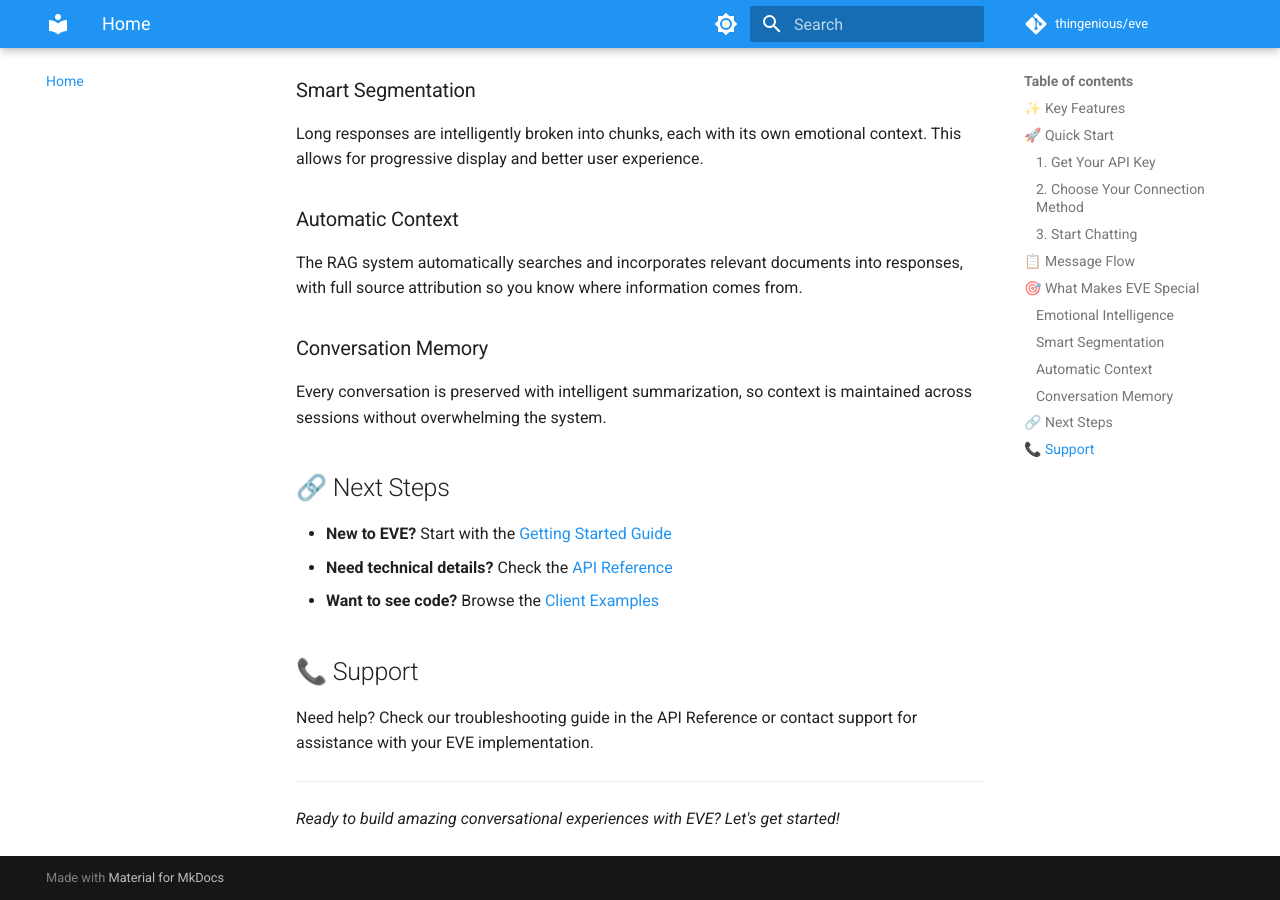
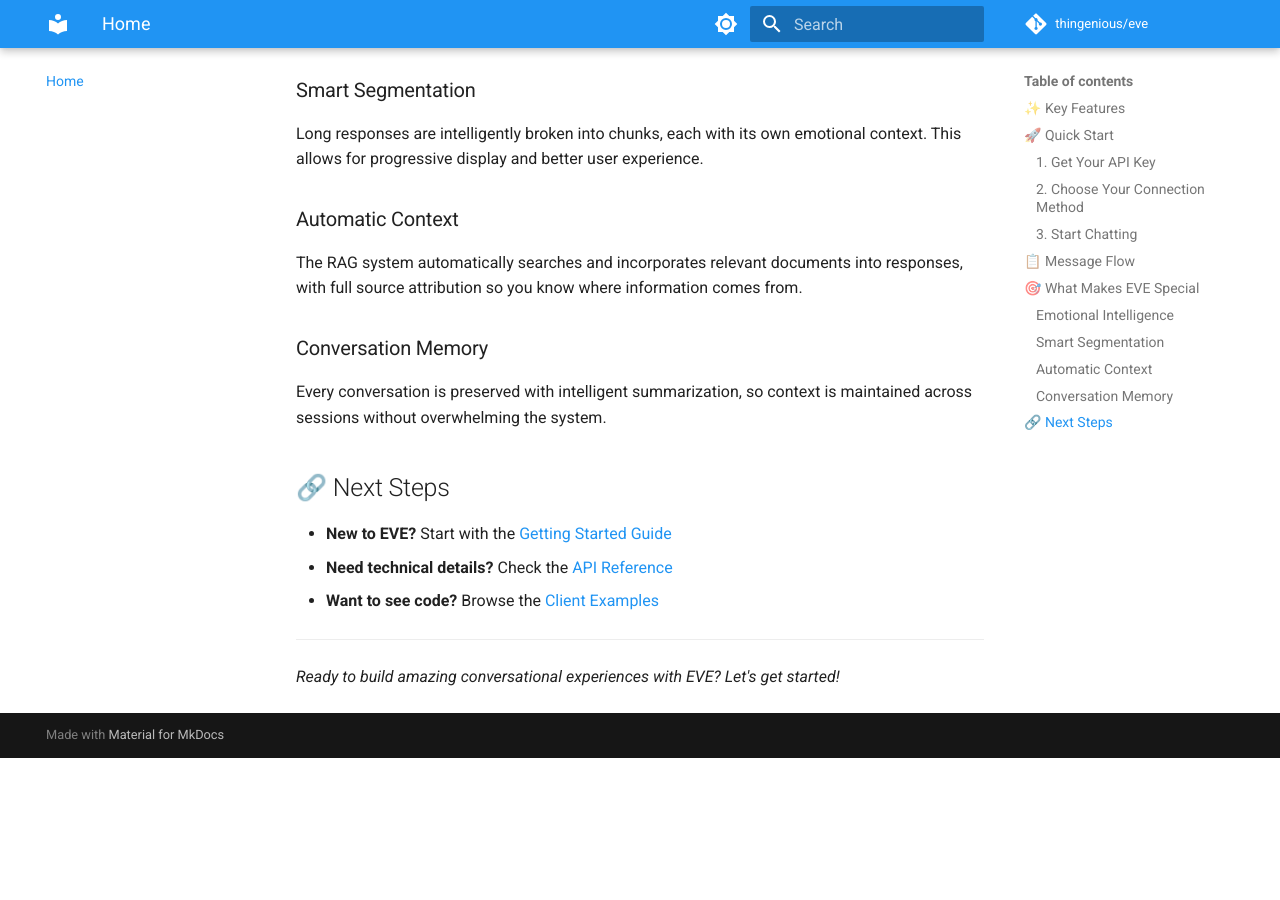
Before and after one commit to thingenious/eva, an MkDocs documentation site: the page built from docs/index.md, in a window 1280 px wide and 900 px high, scrolled down 1977 px. Built offline with MkDocs 1.6.1 and Material for MkDocs 9.7.7, drawn with Linux system fonts in a browser that asks for light colours; comment, search, counter and statistics services are not loaded; after the commit the page ends 2735 px from its top, so only the background shows below that.

Commit message:
update docs, cleanup

```diff
--- a/docs/index.md
+++ b/docs/index.md
@@ -105,10 +105,6 @@ Every conversation is preserved with intelligent summarization, so context is ma
 - **Need technical details?** Check the [API Reference](api-reference.md)
 - **Want to see code?** Browse the [Client Examples](client-examples.md)
 
-## 📞 Support
-
-Need help? Check our troubleshooting guide in the API Reference or contact support for assistance with your EVE implementation.
-
 ---
 
 *Ready to build amazing conversational experiences with EVE? Let's get started!*
```
